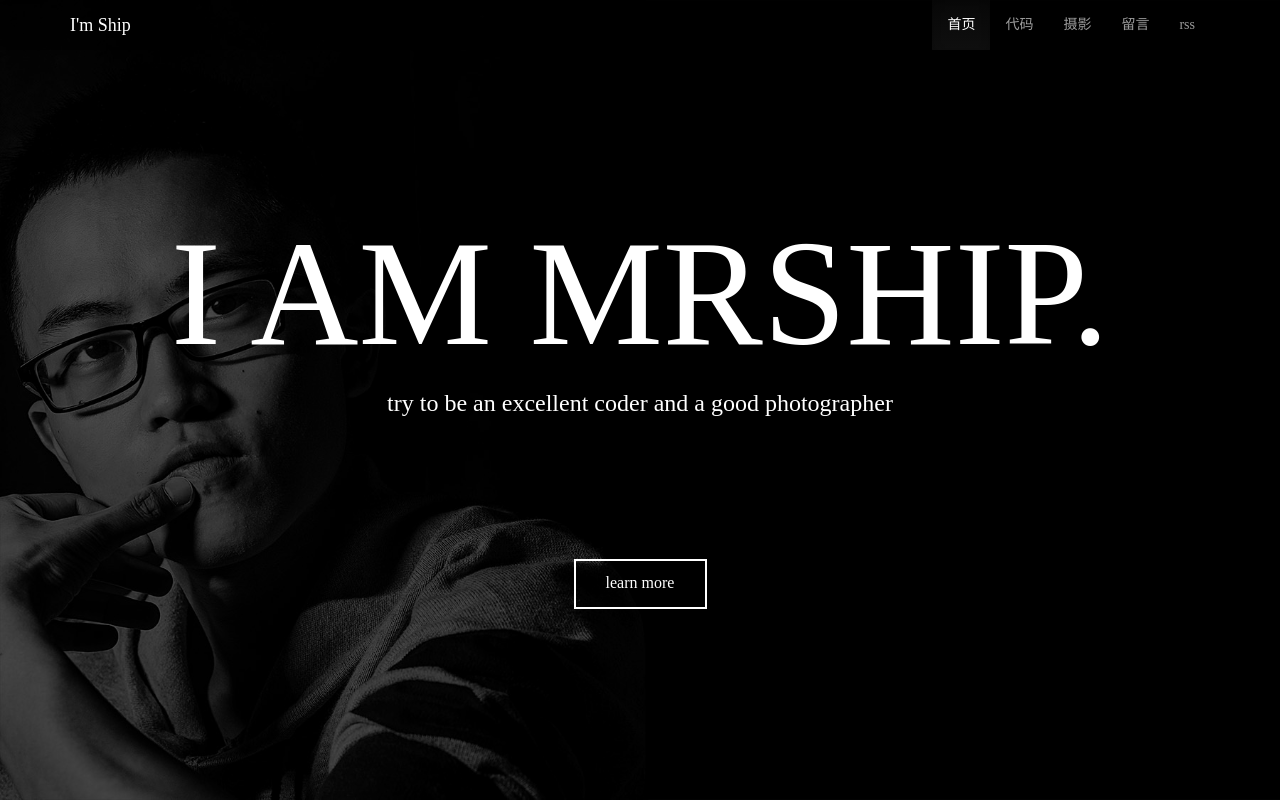
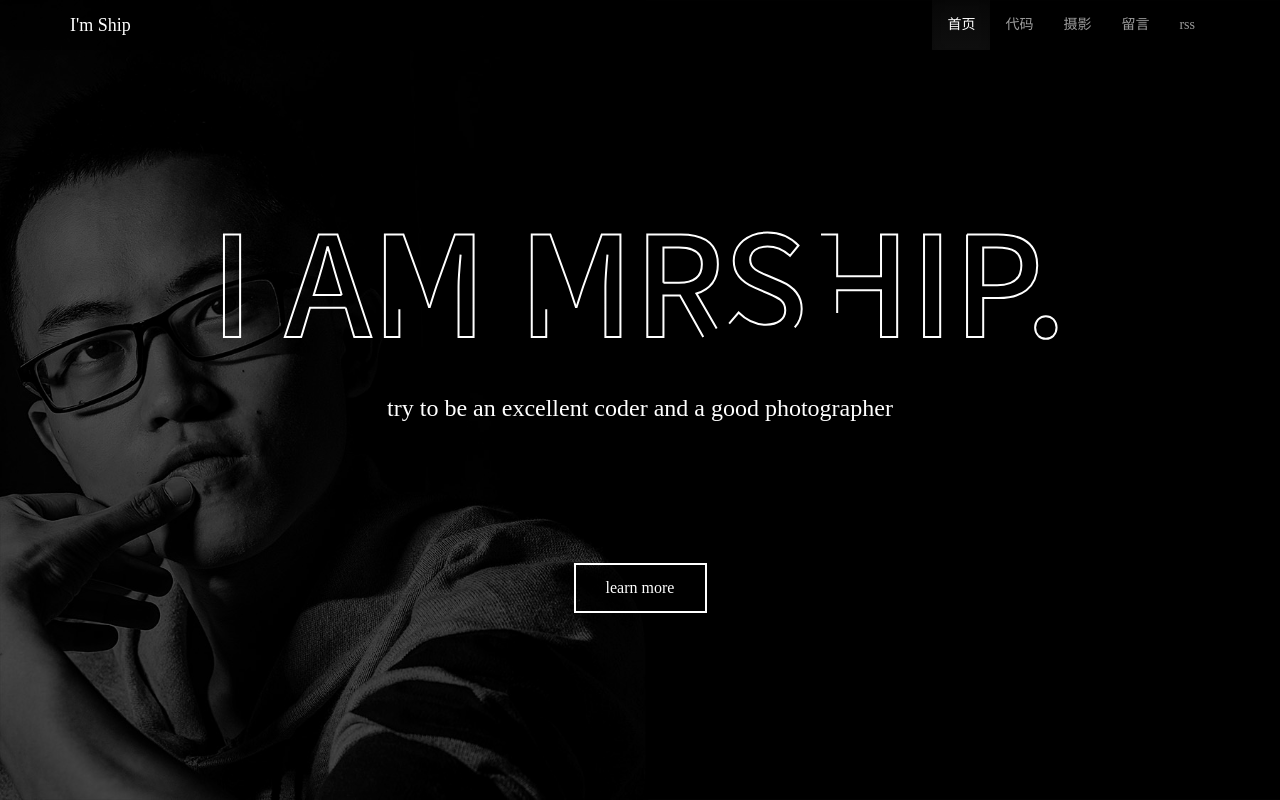
Before and after one commit to flyindance1994/MrShip, a PHP site: page /DbName/application/index/view/index/index.html in a window 1280 px wide. Run offline with PHP 8.4, Linux system fonts and the light colour scheme; some libraries are stand-ins or nearby versions; some web fonts are replaced.

Commit message:
svg path

```diff
--- a/application/index/view/index/index.html
+++ b/application/index/view/index/index.html
@@ -32,8 +32,10 @@
                 <li class="active"><a href="/" style="text-align: center"><span>首页</span></a></li>
                 <li><a href="/index/code" onclick="enterPage(1)" style="text-align: center"><span>代码</span></a></li>
                 <li><a href="/index/photo" onclick="enterPage(2)" style="text-align: center"><span>摄影</span></a></li>
-                <li><a href="javascript:void(0)" onclick="enterPage(3)" style="text-align: center"><span>留言</span></a></li>
-                <li><a href="javascript:void(0)" onclick="enterPage(4)" style="text-align: center"><span>rss</span></a></li>
+                <li><a href="javascript:void(0)" onclick="enterPage(3)" style="text-align: center"><span>留言</span></a>
+                </li>
+                <li><a href="javascript:void(0)" onclick="enterPage(4)" style="text-align: center"><span>rss</span></a>
+                </li>
             </ul>
         </div><!-- /.nav-collapse -->
     </div><!-- /.container -->
@@ -41,7 +43,46 @@
 
 <div id="fullpage" style="height: 100%">
     <div class="section active" id="section0">
-        <h1 style="font-size: 150px;color: #ffffff">I AM MRSHIP.</h1>
+        <!--<h1 style="font-size: 150px;color: #ffffff">I AM MRSHIP.</h1>-->
+        <svg version="1.1" id="图层_1" xmlns="http://www.w3.org/2000/svg" xmlns:xlink="http://www.w3.org/1999/xlink" x="0px" y="0px"
+	 width="841.89px" height="198.43px" viewBox="0 0 841.89 198.43" enable-background="new 0 0 841.89 198.43" xml:space="preserve">
+<g>
+	<path fill="none" id="path1" stroke="#FFFFFF" stroke-width="2" stroke-miterlimit="10" d="M4.961,47.478h16.15V149.94H4.961V47.478z"/>
+	<path fill="none" id="path2" stroke="#FFFFFF" stroke-width="2" stroke-miterlimit="10" d="M126.634,120.704H90.995l-8.771,29.236H65.797
+		L99.765,47.478h18.655l33.968,102.462h-17.124L126.634,120.704z M122.735,108.037l-4.037-13.783
+		c-1.764-5.568-5.012-16.936-9.745-34.107h-0.558c-2.505,10.21-5.661,21.579-9.467,34.107l-4.177,13.783H122.735z"/>
+	<path fill="none" id="path3" stroke="#FFFFFF" stroke-width="2" stroke-miterlimit="10" d="M165.89,47.478h18.517l18.794,51.788l6.821,20.743
+		h0.695l3.343-10.44c1.392-4.455,2.504-7.888,3.34-10.302l18.515-51.788h18.655V149.94h-15.034V99.266
+		c0-5.66,0.696-16.24,2.087-31.741h-0.557l-8.214,23.667l-17.818,48.864h-10.025l-17.958-48.864l-8.075-23.667h-0.556
+		c1.297,17.45,1.948,28.03,1.948,31.741v50.674H165.89V47.478z"/>
+	<path fill="none" id="path4" stroke="#FFFFFF" stroke-width="2" stroke-miterlimit="10" d="M312.758,47.478h18.516l18.794,51.788l6.822,20.743
+		h0.694l3.343-10.44c1.392-4.455,2.505-7.888,3.341-10.302l18.515-51.788h18.655V149.94h-15.034V99.266
+		c0-5.66,0.696-16.24,2.086-31.741h-0.556l-8.214,23.667l-17.818,48.864h-10.024l-17.959-48.864l-8.074-23.667h-0.557
+		c1.298,17.45,1.949,28.03,1.949,31.741v50.674h-14.479V47.478z"/>
+	<path fill="none" id="path5" stroke="#FFFFFF" stroke-width="2" stroke-miterlimit="10" d="M484.269,149.94l-23.248-41.348h-16.566v41.348
+		h-16.149V47.478h33.55c24.688,0,37.031,9.884,37.031,29.653c0,15.128-7.147,24.919-21.438,29.375l25.059,43.435H484.269z
+		 M444.454,95.647h15.452c15.314,0,22.972-6.171,22.972-18.516c0-11.138-7.657-16.706-22.972-16.706h-15.452V95.647z"/>
+	<path fill="none" id="path6" stroke="#FFFFFF" stroke-width="2" stroke-miterlimit="10" d="M510.163,136.715l9.466-11.138
+		c8.074,8.074,17.17,12.111,27.285,12.111c6.126,0,10.905-1.344,14.34-4.037c3.341-2.597,5.012-6.077,5.012-10.44
+		c0-4.176-1.531-7.563-4.595-10.163c-1.948-1.575-5.896-3.665-11.832-6.265l-14.199-6.125
+		c-13.922-5.847-20.884-14.803-20.884-26.869c0-8.074,3.202-14.802,9.606-20.186c6.312-5.381,14.34-8.074,24.084-8.074
+		c12.251,0,22.599,4.315,31.044,12.947l-8.491,10.302c-6.869-6.125-14.388-9.188-22.553-9.188c-5.291,0-9.466,1.162-12.529,3.481
+		c-3.155,2.414-4.733,5.662-4.733,9.745c0,3.898,1.716,7.148,5.15,9.745c2.135,1.579,5.938,3.48,11.416,5.708l14.06,5.986
+		c13.922,5.941,20.884,15.175,20.884,27.705c0,8.445-3.203,15.452-9.606,21.021c-6.683,5.848-15.5,8.771-26.45,8.771
+		C532.158,151.75,519.999,146.739,510.163,136.715z"/>
+	<path fill="none" id="path7" stroke="#FFFFFF" stroke-width="2" stroke-miterlimit="10" d="M602.043,47.478h16.148v41.764h43.853V47.478
+		h16.149V149.94h-16.149v-46.637h-43.853v46.637h-16.148V47.478z"/>
+	<path fill="none" id="path8" stroke="#FFFFFF" stroke-width="2" stroke-miterlimit="10" d="M705.06,47.478h16.15V149.94h-16.15V47.478z"/>
+	<path fill="none" id="path9" stroke="#FFFFFF" stroke-width="2" stroke-miterlimit="10" d="M748.075,47.478h31.046
+		c26.078,0,39.119,10.303,39.119,30.906c0,10.768-3.621,19.027-10.858,24.78c-6.776,5.29-16.01,7.936-27.705,7.936h-15.451v38.841
+		h-16.15V47.478z M778.146,98.153c16.148,0,24.223-6.589,24.223-19.769c0-6.495-2.087-11.183-6.264-14.061
+		c-3.899-2.597-10.072-3.898-18.517-3.898h-13.363v37.728H778.146z"/>
+	<path fill="none" id="path10" stroke="#FFFFFF" stroke-width="2" stroke-miterlimit="10" d="M819.213,148.688
+		c-2.042-2.134-3.063-4.825-3.063-8.074c0-3.248,1.021-5.986,3.063-8.215c2.135-2.133,4.687-3.202,7.657-3.202
+		c2.97,0,5.521,1.069,7.657,3.202c2.039,2.229,3.063,4.967,3.063,8.215c0,3.249-1.023,5.94-3.063,8.074
+		c-2.042,2.04-4.594,3.063-7.657,3.063C823.808,151.75,821.254,150.728,819.213,148.688z"/>
+</g>
+</svg>
         <p style="font-size: 24px;color: #ffffff">try to be an excellent coder and a good photographer</p>
         <button id="learn_more" class="btn" style="margin-top: 10%" data-menuanchor="secondPage" href="#secondPage"><a
                 href="#secondPage">learn more</a></button>
@@ -81,7 +122,8 @@
             <div class="col-lg-4 col-md-12 col-sm-12">
                 <img class="icon" src="/static/image/icon/user%20(1).png" style="margin-bottom: 30px">
                 <p style="font-size: 14px;color: #ffffff;text-align: center">Mr.Ship，常用名邓舟</p>
-                <p style="font-size: 14px;color: #ffffff;text-align: center;margin-bottom: 10px" >祖籍四川，现居北京，90后热血小青年，以钻研为乐</p>
+                <p style="font-size: 14px;color: #ffffff;text-align: center;margin-bottom: 10px">
+                    祖籍四川，现居北京，90后热血小青年，以钻研为乐</p>
                 <p style="font-size: 14px;color: #ffffff;text-align: center;margin-bottom: 40px">不会拍照的厨子不是好码农"</p>
             </div>
             <div class="col-lg-4 col-md-12 col-sm-12">
@@ -93,7 +135,8 @@
             <div class="col-lg-4 col-md-12 col-sm-12">
                 <img class="icon" src="/static/image/icon/infinite-time.png" style="margin-bottom: 30px">
                 <p style="font-size: 14px;color: #ffffff;text-align: center">买不起房的小北漂</p>
-                <p style="font-size: 14px;color: #ffffff;text-align: center;margin-bottom: 10px">未来的目标，能养得起媳妇，玩得起相机，买得起厨具</p>
+                <p style="font-size: 14px;color: #ffffff;text-align: center;margin-bottom: 10px">
+                    未来的目标，能养得起媳妇，玩得起相机，买得起厨具</p>
                 <p style="font-size: 14px;color: #ffffff;text-align: center;margin-bottom: 40px">"什么都略懂一点，生活更多彩一点"</p>
             </div>
         </div>
@@ -109,17 +152,20 @@
             <div class="col-lg-12 col-md-12 col-sm-12" style="padding-left: 30px;padding-right: 30px">
                 <form role="form" class="col-lg-12" action="{:url('getMessage')}" method="post">
                     <div class="col-lg-6 col-md-6 col-sm-6">
-                        <input class="form-control" type="text" name="name" placeholder="昵称/姓名" style="background-color: rgba(255, 255, 255, 0.6)"/>
+                        <input class="form-control" type="text" name="name" placeholder="昵称/姓名"
+                               style="background-color: rgba(255, 255, 255, 0.6)"/>
                     </div>
                     <div class="col-lg-6 col-md-6 col-sm-6">
-                        <input class="form-control" type="text" name="contact" placeholder="联系方式" style="background-color: rgba(255, 255, 255, 0.6)"/>
+                        <input class="form-control" type="text" name="contact" placeholder="联系方式"
+                               style="background-color: rgba(255, 255, 255, 0.6)"/>
                     </div>
                     <br>
                     <br>
                     <br>
                     <div class="col-lg-12 col-md-12 col-sm-12">
                         <label class="col-lg-12 col-md-12 col-sm-12" style="padding: 0">
-                            <textarea class="form-control" name="content" style="resize: none;height: 150px;background-color: rgba(255, 255, 255, 0.6)"></textarea>
+                            <textarea class="form-control" name="content"
+                                      style="resize: none;height: 150px;background-color: rgba(255, 255, 255, 0.6)"></textarea>
                         </label>
                     </div>
                     <div class="col-lg-12 col-md-12 col-sm-12">
@@ -131,7 +177,8 @@
             <div class="col-lg-12 col-md-12 col-sm-12" style="margin-top: 30px">
                 <div style="width: 45%;float: none;margin-left: auto;margin-right: auto">
                     <div class="col-lg-2 col-md-2 col-sm-2 drift">
-                        <a href="http://weibo.com/mrship" target="_blank"><img src="/static/image/icon/weibo-website-logo.png"></a>
+                        <a href="http://weibo.com/mrship" target="_blank"><img
+                                src="/static/image/icon/weibo-website-logo.png"></a>
                     </div>
                     <div class="col-lg-2 col-md-2 col-sm-2 drift">
                         <a href="https://github.com/flyindance1994" target="_blank"><img
@@ -166,6 +213,9 @@
 <script type="text/javascript" src="/static/plugins/layer/layer.js"></script>
 <script type="text/javascript">
     $(document).ready(function () {
+        var path = document.getElementById('path10');
+        var length = path.getTotalLength();
+        console.log(length);
         $('#fullpage').fullpage({
             sectionsColor: ['rgba(0, 0, 0, 0.7)', 'rgba(255, 255, 255, 0.8)', 'rgba(0, 0, 0, 0.7)', 'rgba(255, 255, 255, 0.8)', 'rgba(0, 0, 0, 0.7)', 'rgba(204, 221, 255, 0.9)'],
             anchors: ['firstPage', 'secondPage', '3rdPage', '4thpage', '5thpage', 'lastPage'],
--- a/public/static/css/examples.css
+++ b/public/static/css/examples.css
@@ -380,10 +380,98 @@ p {
 
 .ship{
     height:100%;
-    font-family: '思源黑体 CN Medium';
+    font-family: 'ship';
     background-image: url('/static/image/bg_image.jpg');
     background-size: cover;
     -webkit-background-size: cover;
     -moz-background-size: cover;
     -o-background-size: cover;
 }
+
+#path1 {
+    stroke-dasharray: 0,238;/*表示虚线描边。数组是虚线数组。详解：http://www.w3cschool.cc/svg/svg-stroke.html。[0，图路径长]*/
+    stroke-dashoffset: 0;/*表示虚线的起始偏移*/
+    -webkit-animation: polanim 5s linear infinite ;
+    -webkit-animation-fill-mode:both ;
+}
+
+
+#path2 {
+    stroke-dasharray: 0,493;/*表示虚线描边。数组是虚线数组。详解：http://www.w3cschool.cc/svg/svg-stroke.html。[0，图路径长]*/
+    stroke-dashoffset: 0;/*表示虚线的起始偏移*/
+    -webkit-animation: polanim 5s linear infinite ;
+    -webkit-animation-fill-mode:both ;
+}
+
+#path3 {
+    stroke-dasharray: 0,756.26;/*表示虚线描边。数组是虚线数组。详解：http://www.w3cschool.cc/svg/svg-stroke.html。[0，图路径长]*/
+    stroke-dashoffset: 0;/*表示虚线的起始偏移*/
+    -webkit-animation: polanim 5s linear infinite ;
+    -webkit-animation-fill-mode:both ;
+}
+
+#path4 {
+    stroke-dasharray: 0,756.26;/*表示虚线描边。数组是虚线数组。详解：http://www.w3cschool.cc/svg/svg-stroke.html。[0，图路径长]*/
+    stroke-dashoffset: 0;/*表示虚线的起始偏移*/
+    -webkit-animation: polanim 5s linear infinite ;
+    -webkit-animation-fill-mode:both ;
+}
+
+#path5 {
+    stroke-dasharray: 0,551.81;/*表示虚线描边。数组是虚线数组。详解：http://www.w3cschool.cc/svg/svg-stroke.html。[0，图路径长]*/
+    stroke-dashoffset: 0;/*表示虚线的起始偏移*/
+    -webkit-animation: polanim 5s linear infinite ;
+    -webkit-animation-fill-mode:both ;
+}
+
+#path6 {
+    stroke-dasharray: 0,465.27;/*表示虚线描边。数组是虚线数组。详解：http://www.w3cschool.cc/svg/svg-stroke.html。[0，图路径长]*/
+    stroke-dashoffset: 0;/*表示虚线的起始偏移*/
+    -webkit-animation: polanim 5s linear infinite ;
+    -webkit-animation-fill-mode:both ;
+}
+
+#path7 {
+    stroke-dasharray: 0,534.03;/*表示虚线描边。数组是虚线数组。详解：http://www.w3cschool.cc/svg/svg-stroke.html。[0，图路径长]*/
+    stroke-dashoffset: 0;/*表示虚线的起始偏移*/
+    -webkit-animation: polanim 5s linear infinite ;
+    -webkit-animation-fill-mode:both ;
+}
+
+#path8 {
+    stroke-dasharray: 0,237.22;/*表示虚线描边。数组是虚线数组。详解：http://www.w3cschool.cc/svg/svg-stroke.html。[0，图路径长]*/
+    stroke-dashoffset: 0;/*表示虚线的起始偏移*/
+    -webkit-animation: polanim 5s linear infinite ;
+    -webkit-animation-fill-mode:both ;
+}
+
+#path9 {
+    stroke-dasharray: 0,454.38;/*表示虚线描边。数组是虚线数组。详解：http://www.w3cschool.cc/svg/svg-stroke.html。[0，图路径长]*/
+    stroke-dashoffset: 0;/*表示虚线的起始偏移*/
+    -webkit-animation: polanim 5s linear infinite ;
+    -webkit-animation-fill-mode:both ;
+}
+
+#path10 {
+    stroke-dasharray: 0,69.70;/*表示虚线描边。数组是虚线数组。详解：http://www.w3cschool.cc/svg/svg-stroke.html。[0，图路径长]*/
+    stroke-dashoffset: 0;/*表示虚线的起始偏移*/
+    -webkit-animation: polanim 5s linear infinite ;
+    -webkit-animation-fill-mode:both ;
+}
+
+@-webkit-keyframes polanim {
+    0% {
+        stroke-dasharray: 0, 100%;
+        stroke-dashoffset:0;
+    }
+
+    50% {
+        stroke-dasharray: 100%, 0;
+        stroke-dashoffset:0;
+    }
+
+    100% {
+        stroke-dasharray: 0, 100%;
+        stroke-dashoffset:-100%;
+    }
+}
```
